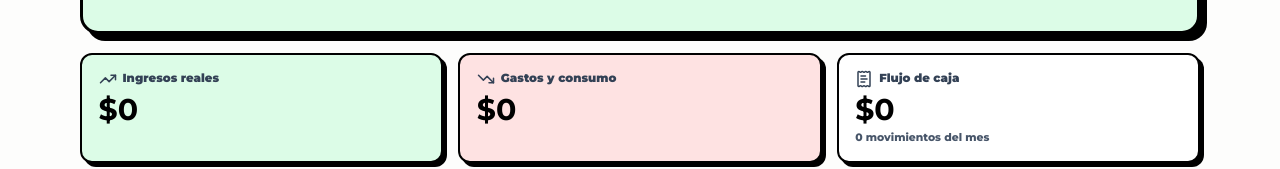
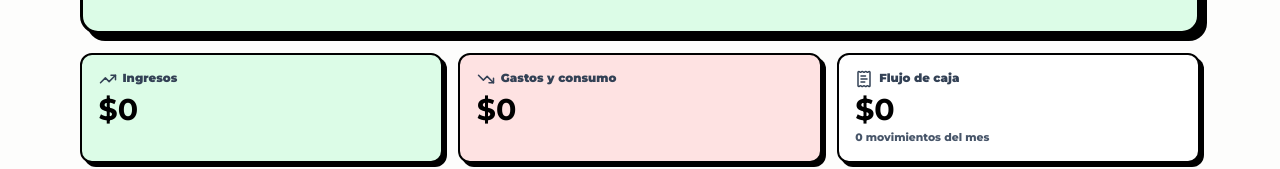
Before and after one commit to Viborasnake/finanzas, a React (Vite) app: page /dev/light in a window 1280 px wide. Shown: the part 313-482 px from the top of the page. Built offline with nearby package versions, Linux system fonts and the light colour scheme.

Commit message:
fix: count received own transfers as income

```diff
--- a/src/pages/Dashboard.tsx
+++ b/src/pages/Dashboard.tsx
@@ -1262,7 +1262,8 @@ export default function Dashboard() {
     const incomeData: { name: string; value: number; isGray?: boolean }[] = [
       { name: 'Sueldo', value: c.sueldo },
       { name: 'Honorarios', value: c.honorarios },
-      { name: 'Otros Ingresos', value: c.ingresosOtros }
+      { name: 'Otros Ingresos', value: c.ingresosOtros },
+      { name: 'Transferencias propias recibidas', value: c.aportePropio }
     ];
 
     // Expense Logic
@@ -1307,8 +1308,8 @@ export default function Dashboard() {
                 <Wallet size={24} strokeWidth={2.5} />
               </div>
               <h3 style={{ margin: 0, fontSize: '1.3rem', fontWeight: 900, fontFamily: '"Montserrat", sans-serif', display: 'flex', alignItems: 'center' }}>
-                Ingresos reales
-                <InfoTooltip content="Ingresos económicos del período. Transferencias propias y rescates de capital se muestran en el flujo de caja, pero no crean ingreso nuevo." />
+                Ingresos
+                <InfoTooltip content="Dinero recibido durante el período. Incluye transferencias desde cuentas propias; los rescates de capital se mantienen separados." />
               </h3>
             </div>
             {renderTrendBadge(totalEntradas, p.economicIncome, false)}
@@ -1321,12 +1322,6 @@ export default function Dashboard() {
               *Además rescataste ${c.rescateInversion.toLocaleString('es-CL')} desde inversiones; no se contabiliza como ingreso
             </div>
           )}
-          {c.aportePropio > 0 && (
-            <div style={{ fontSize: '0.85rem', color: '#64748b', fontWeight: 700, marginBottom: '1rem', position: 'relative', zIndex: 10 }}>
-              *Además recibiste ${c.aportePropio.toLocaleString('es-CL')} desde cuentas propias; afecta caja, no ingresos
-            </div>
-          )}
-
           {totalEntradas > 0 && (
             <div style={{ position: 'relative', zIndex: 10, flex: 1, paddingBottom: '1rem' }}>
               <table style={{ width: '100%', borderCollapse: 'collapse', border: '2px solid #000', borderRadius: '8px', overflow: 'hidden', display: 'table', backgroundColor: 'rgba(255,255,255,0.9)' }}>
--- a/src/pages/LightDashboard.tsx
+++ b/src/pages/LightDashboard.tsx
@@ -192,11 +192,9 @@ export default function LightDashboard() {
 
       <section className="light-kpis" aria-label="Resumen financiero del mes">
         <article className="light-kpi light-kpi-income">
-          <span><TrendingUp size={18} aria-hidden="true" /> Ingresos reales</span>
+          <span><TrendingUp size={18} aria-hidden="true" /> Ingresos</span>
           <strong>{formatMoney(summary.economicIncome)}</strong>
-          {summary.receivedTransferAmount > 0 && (
-            <small>Además recibiste {formatMoney(summary.receivedTransferAmount)} desde cuentas propias</small>
-          )}
+          {summary.receivedTransferAmount > 0 && <small>Incluye {formatMoney(summary.receivedTransferAmount)} desde cuentas propias</small>}
         </article>
         <article className="light-kpi light-kpi-expense">
           <span><TrendingDown size={18} aria-hidden="true" /> Gastos y consumo</span>
--- a/src/utils/monthlyLightView.ts
+++ b/src/utils/monthlyLightView.ts
@@ -100,7 +100,7 @@ export const buildMonthlyLightSummary = (
   const reportable = monthTransactions.filter(transaction => !isInitialBalance(transaction));
   const periodAnalysis = analyzeFinancialPeriod(reportable, transactions);
   const expenses = reportable.filter(transaction => classifyFinancialTreatment(transaction).economicExpense > 0);
-  const incomes = reportable.filter(transaction => getKind(transaction) === 'ingreso' && !isOwnTransferMovement(transaction) && !isInvestmentMovement(transaction));
+  const incomes = reportable.filter(transaction => getKind(transaction) === 'ingreso' && !isInvestmentMovement(transaction));
   const receivedTransfers = reportable.filter(transaction => getKind(transaction) === 'ingreso' && isOwnTransferMovement(transaction));
   const sentTransfers = reportable.filter(transaction => getKind(transaction) === 'egreso' && isOwnTransferMovement(transaction));
   const investmentRedemptions = reportable.filter(transaction => getKind(transaction) === 'ingreso' && isInvestmentMovement(transaction));
@@ -113,7 +113,7 @@ export const buildMonthlyLightSummary = (
   const investmentRedemptionAmount = investmentRedemptions.reduce((total, transaction) => total + money(transaction), 0);
   const investmentPlacementAmount = investmentPlacements.reduce((total, transaction) => total + money(transaction), 0);
   const debtSettlementAmount = debtSettlements.reduce((total, transaction) => total + money(transaction), 0);
-  const totalAvailable = totalIncome + receivedTransferAmount;
+  const totalAvailable = totalIncome;
   const cashPosition = calculatePeriodCashPosition(openingBalance, periodAnalysis.totals.cashInflow, periodAnalysis.totals.cashOutflow);
 
   const categoryMap = new Map<string, number>();
--- a/src/utils/transactionSemantics.ts
+++ b/src/utils/transactionSemantics.ts
@@ -224,7 +224,13 @@ export const classifyFinancialTreatment = (transaction: SemanticTransaction): Fi
       : { ...base, eventType: 'investment_placement', assetImpact: amount };
   }
 
-  if (isOwnTransferMovement(transaction)) return { ...base, eventType: 'own_transfer' };
+  if (isOwnTransferMovement(transaction)) {
+    return {
+      ...base,
+      eventType: 'own_transfer',
+      economicIncome: kind === 'ingreso' ? amount : 0
+    };
+  }
 
   if (kind === 'egreso' && isCreditCardSettlement(transaction)) {
     return { ...base, eventType: 'credit_card_settlement', liabilityImpact: -amount, confidence: 'unknown' };
```
Also changed, not shown: .agents/AGENTS.md, 2 other files (tests, documents, lock files or other folders).
